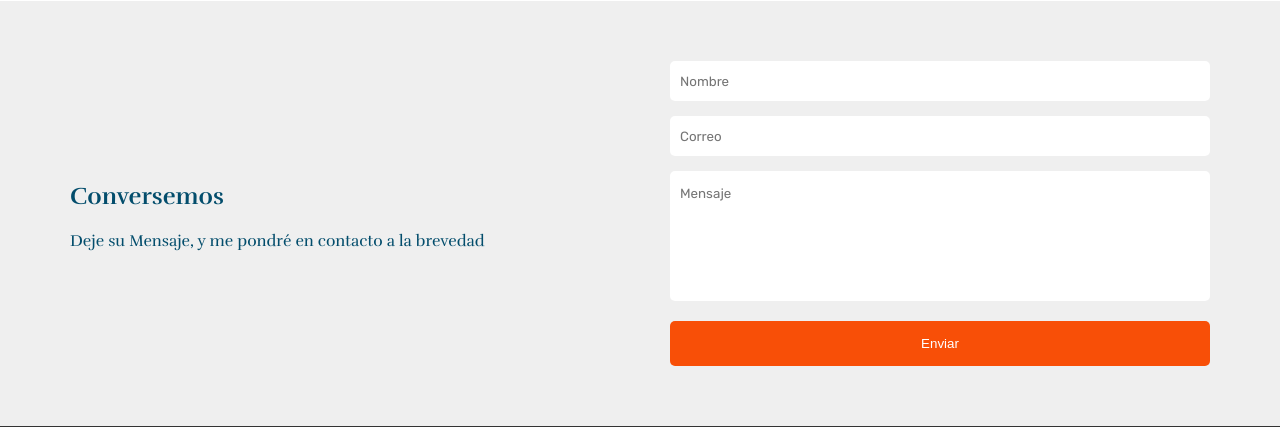
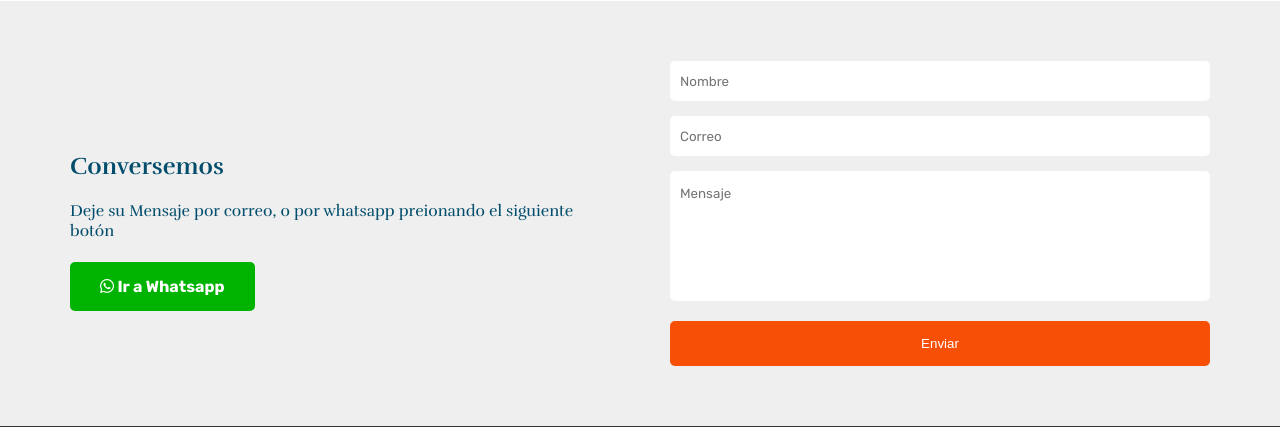
Before and after one commit to elmoconh/PortafolioFlask, a Flask app: page / in a window 1280 px wide. Shown: the part 1997-2424 px from the top of the page. Run offline with Flask 2, Linux system fonts and the light colour scheme; some libraries are stand-ins or nearby versions.

Commit message:
[Version 1.1.1] - Add whatsapp button

```diff
--- a/static/css/styles.css
+++ b/static/css/styles.css
@@ -181,6 +181,12 @@ a.btn{
     color: #f84f07;
 }
 
+.green{
+    background-color: #00b300;
+    color: #fff;
+    margin-top: 5%;
+}
+
 .padded{
     padding: 20px 30px;
 }
@@ -314,8 +320,6 @@ a.btn{
     width: 100%;
 }
 
-.wrapper{
-    width: 100%;
-    display: flex;
-    animation: slide 16s infinite;
+.dark-mode #menu ul li a{
+    color: #fff;
 }
--- a/templates/portafolio/section-third.html
+++ b/templates/portafolio/section-third.html
@@ -3,7 +3,9 @@
         <div class="row vert-padding">
             <div class="left padded">
                <h1>Conversemos</h1>
-               <p>Deje su Mensaje, y me pondré en contacto a la brevedad</p>
+               <p>Deje su Mensaje por correo, o por whatsapp preionando el siguiente botón</p>
+               <br>
+               <a class="button green" href="https://api.whatsapp.com/send?phone=56990614917" target="_blank"><i class="fab fa-whatsapp"> </i> Ir a Whatsapp</a>
             </div>
             <div id="contacto" class="right padded">
                <form class="contact-form" method="POST" action="https://formsubmit.co/helmer.morales1@gmail.com">
```
